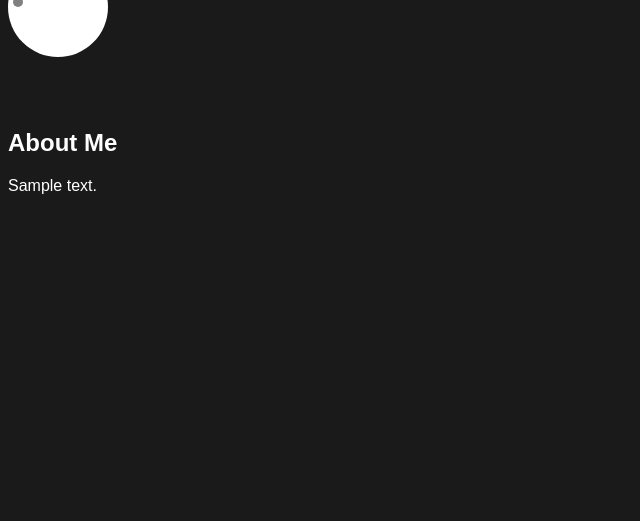
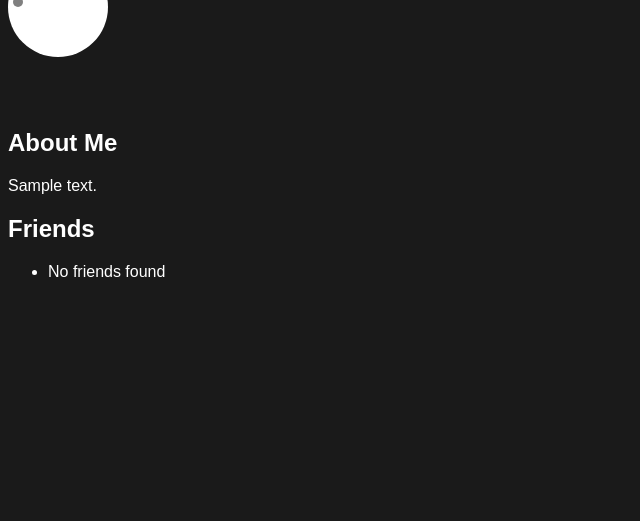
Before and after one commit to CoolCoderMan281/WebChat, a Flask app: template templates/profile.html in a window 1280 px wide. Shown: the part 51-572 px from the top of the page, without its empty margins (0-640 px from the left). Run offline with Flask 3, Linux system fonts and the light colour scheme; the template is opened without the code that fills it: most values are stand-ins (such as "Sample title", 1, 10 or a date in 2020).

Commit message:
Friends MVP

```diff
--- a/server.py
+++ b/server.py
@@ -83,8 +83,8 @@
             'permissionLevel': 0,
             'about': 'I am a new user',
             'profileUrl': 'https://i.pinimg.com/550x/18/b9/ff/18b9ffb2a8a791d50213a9d595c4dd52.jpg',
-            'lastOnline': time.time()
-
+            'lastOnline': time.time(),
+            'friends': {}
         }
         # Ge
         session['username'] = username  # Generate session
@@ -366,16 +366,26 @@
     if request.method == 'GET':
         for user in users:
             if user == username:
+                # Build friends data
+                real_friends = users[user].get('friends', {})
+                # Build the friends list which needs to have the username and profileUrl
+                friends = []
+                for friend in real_friends:
+                    friends.append({'username': friend, 'profileUrl': users[friend].get('profileUrl', 'https://i.pinimg.com/550x/18/b9/ff/18b9ffb2a8a791d50213a9d595c4dd52.jpg')})
+
+                # Convert friends to json
                 if username == session['username']:
                     return render_template('profile.html', username=username, permissionLevel=users[username].get('permissionLevel', -1),
                                         profileUrl="https://i.pinimg.com/550x/18/b9/ff/18b9ffb2a8a791d50213a9d595c4dd52.jpg",
                                         about=users[username].get('about', 'Im a unmigrated profile :('), owner=True,
-                                        lastOnline = users[username].get('lastOnline', time.time()))
+                                        lastOnline = users[username].get('lastOnline', time.time()),
+                                        friends=friends)
                 else:
                     return render_template('profile.html', username=username, permissionLevel=users[username].get('permissionLevel', -1),
                                         profileUrl="https://i.pinimg.com/550x/18/b9/ff/18b9ffb2a8a791d50213a9d595c4dd52.jpg",
                                         about=users[username].get('about', 'Im a unmigrated profile :('), owner=False,
-                                        lastOnline = users[username].get('lastOnline', time.time()))
+                                        lastOnline = users[username].get('lastOnline', time.time()),
+                                        friends=friends)
     # Doesn't exist
     return render_template('unknown.html', username=username)
 
@@ -442,6 +452,7 @@
 
     # Check if the token matches the expected token
     if 'username' in session and session['token'] == token:
+        users.get(session['username'], {})['lastOnline'] = time.time()
         return
 
     return render_template('unauthorized.html')
--- a/templates/profile.html
+++ b/templates/profile.html
@@ -66,6 +66,47 @@
     <br></br><br></br><br></br>
     <h2>About Me</h2>
     <div class="about-me" id="aboutMe">{{ about }}</div>
+    <button class="save-button" onclick="saveChanges()">Save</button>
+    <div class="friends-list">
+        <h2>Friends</h2>
+        <ul id="friendsList">
+            <!-- BEGIN: Insert friends list using JS -->
+            <script>
+                var friendsList = document.getElementById("friendsList");
+                var friends = '{{friends|tojson}}';
+
+                // If no friends are found, display a message
+                if (friends === "[]") {
+                    var listItem = document.createElement("li");
+                    listItem.textContent = "No friends found";
+                    friendsList.appendChild(listItem);
+                }
+
+                // Convert the string to a JSON object
+                friends = JSON.parse(friends);
+
+                friends.forEach(function(friend) {
+                    console.log(friend.username);
+                    var listItem = document.createElement("li");
+                    var profilePicture = document.createElement("img");
+                    profilePicture.src = friend.profileUrl;
+                    profilePicture.alt = "Profile Picture";
+                    profilePicture.style.borderRadius = "50%";
+                    profilePicture.style.width = "50px";
+                    profilePicture.style.height = "50px";
+                    listItem.appendChild(profilePicture);
+                    var username = document.createElement("span");
+                    var usernameLink = document.createElement("a");
+                    usernameLink.href = "/users/" + friend.username;
+                    usernameLink.textContent = friend.username;
+                    usernameLink.style.color = "lightblue"; // Add this line to set the text color to light blue
+                    username.appendChild(usernameLink);
+                    listItem.appendChild(username);
+                    friendsList.appendChild(listItem);
+                });
+            </script>
+            <!-- END: Insert friends list using JS -->
+        </ul>
     </div>
     <button class="return-button" onclick="window.location.href = '/'">Return to /</button>
     <script>
@@ -84,7 +125,7 @@
 
         // Calculate the difference in seconds
         var differenceInSeconds = (currentTime - lastOnlineMilliseconds) / 1000;
-        console.log(differenceInSeconds);
+
         if (differenceInSeconds < 15) {
             var smallCircle = document.querySelector(".small-circle");
             smallCircle.style.backgroundColor = "green";
```
